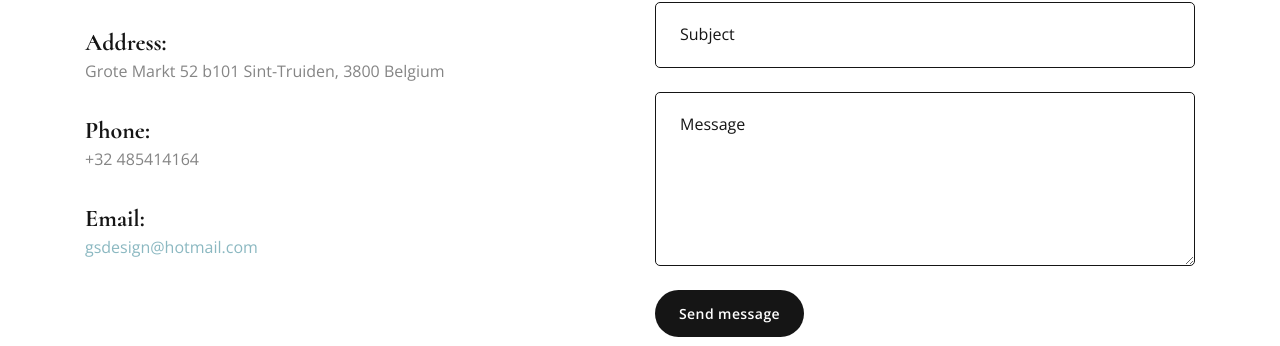
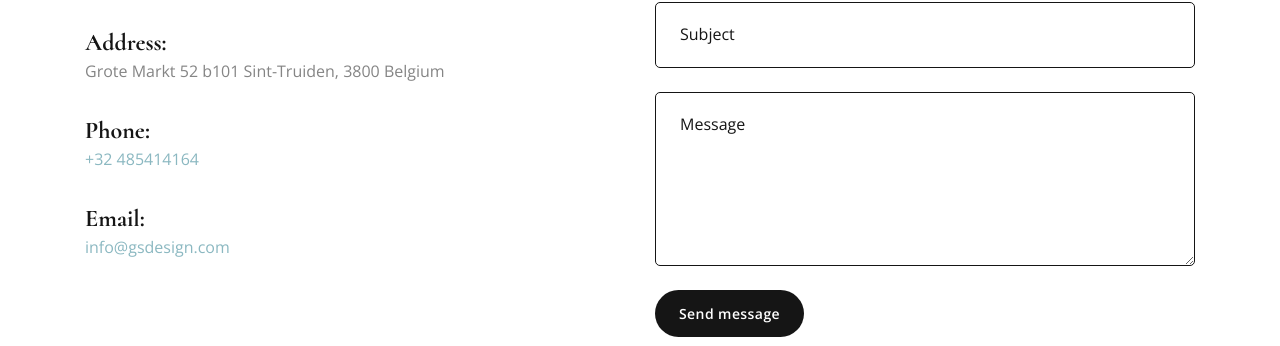
Before and after one commit to nyutka/gs_interior_design, a Jekyll site: the page built from contact.html, in a window 1280 px wide. Shown: the part 772-1118 px from the top of the page. Built offline with Jekyll 4.4.1, drawn with Linux system fonts in a browser that asks for light colours; some of the changed text lies outside the part shown.

Commit message:
About me

```diff
--- a/_includes/footer.html
+++ b/_includes/footer.html
@@ -26,7 +26,7 @@
 										<div class="textwidget">
 											<p>Grote Markt 52 b101
                                             <br> Sint-Truiden 3800, Belgium</p>
-											<p>+32 485414164<br> <a href="mailto:gsdesign@hotmail.com" class="__cf_email__" >gsdesign@hotmail.com</a></p>
+											<p><a href="tel:+32 485414164">+32 485414164</a><br> <a href="mailto:info@gsdesign.com" class="__cf_email__" >info@gsdesign.com</a></p>
 										</div>
 									</div>
 								</div>
--- a/_includes/header.html
+++ b/_includes/header.html
@@ -5,7 +5,7 @@
 			<div class="modal-menu-container">
 				<div class="exit-mobile"> <span class="icon-bar1"></span> <span class="icon-bar2"></span></div>
 				<ul class="menu-mobile">
-					<li class="menu-item  {% if page.url == '/' %} current-menu-item{% endif %}"><a href="{{ "/"   | relative_url }}">Home</a></li>
+					<li class="menu-item  {% if page.url == '/' %} current-menu-item{% endif %}"><a href={{ "/"   | relative_url }}>Home</a></li>
 					<li class="menu-item  {% if page.url == '/projects.html' %} current-menu-item{% endif %}"><a href={{ "/projects.html" | relative_url }}>Projects</a></li>
 					<li class="menu-item  {% if page.url == '/about.html' %} current-menu-item{% endif %}"><a href={{ "/about.html"  | relative_url }}>About</a></li>
 					<li class="menu-item  {% if page.url == '/contact.html' %} current-menu-item{% endif %}"><a href={{ "/contact.html"  | relative_url }}>Contact</a></li>
@@ -13,9 +13,9 @@
 			</div>
 			<div class="menu-contact">
 				<ul>
-					<li><i class="fa fa-map-marker"></i><span>40 Park Ave, Brooklyn, New York</span></li>
-					<li><i class="fa fa-mobile"></i><span>1-800-111-2222</span></li>
-					<li><i class="fa fa-envelope-o"></i><span><a href="https://matchthemes.com/cdn-cgi/l/email-protection" class="__cf_email__" data-cfemail="076468697366647347627f666a776b622964686a">[email&#160;protected]</a></span></li>
+					<li><i class="fa fa-map-marker"></i><span>Grote Markt 52 b101 Sint-Truiden, 3800 Belgium</span></li>
+					<li><i class="fa fa-mobile"></i><span><a href="tel:+32 485414164">+32 485414164</a></span></li>
+					<li><i class="fa fa-envelope-o"></i><span><a href="mailto:info@gsdesign.com" class="__cf_email__" ">info@gsdesign.com</a></span></li>
 				</ul>
 				<ul class="social-media">
 					<li><a class="social-facebook" href="top-header-2.html#" target="_blank"><i class="fab fa-facebook-f"></i></a></li>
--- a/about.html
+++ b/about.html
@@ -20,8 +20,8 @@
 							<img class="img-fluid" src="images/team/team-1.jpg" alt="">
 						</div>
 						<div class="col-lg-6 aligncm">
-							<h2 class="section-title margin-b32">Hi, I'm Sonchita Ponchita</h2>
-								<p>Veri ubique cu eam, vero dicta ridens ei quo, ex putent menandri accommodare sed. Suscipit lobortis prodesset ut eam. Sale dicta dolore pri et, an aliquam albucius volutpat est. Te vis veniam detracto, tollit alterum graecis his ut. Essent perfecto vel et, cu est tantas putent. Maiorum democritum sed ea, zril alterum at eum, ex alii graece sapientem vis.	</p>
+							<h2 class="section-title margin-b32">Hi, I'm Sona Grigoryan</h2>
+								<p>I am an interior designer located in Brussels. Designing and putting beautiful things together has been my passion since very young age. Bringing joy to people's life with creating art is the main purpose of GSdesign studio.</p>
 								<ul class="social-media margin-t32">
 									<li><a class="social-facebook" href="/" target="_blank"><i class="fab fa-facebook-f"></i></a></li>
 									<li><a class="social-instagram" href="https://www.instagram.com/gs._design/" target="_blank"><i class="fab fa-instagram"></i></a></li>
--- a/contact.html
+++ b/contact.html
@@ -24,9 +24,9 @@
 								<h5>Address:</h5>
 								<p>Grote Markt 52 b101 Sint-Truiden, 3800 Belgium</p>
 								<h5>Phone:</h5>
-								<p>+32 485414164</p>
+								<p><a href="tel:+32485414164">+32 485414164</a></p>
 								<h5>Email:</h5>
-								<p><a href="mailto:gsdesign@hotmail.com" class="__cf_email__">gsdesign@hotmail.com</a></p></p>
+								<p><a href="mailto:info@gsdesign.com" class="__cf_email__">info@gsdesign.com</a></p></p>
 							</div>
 						</div>
 						<!-- /col-lg-6 -->
--- a/css/style.css
+++ b/css/style.css
@@ -1304,7 +1304,9 @@
 .eapps-instagram-feed-title {
 	padding: 15px 10px !important;
 }
-.eapps-widget-toolbar + a {
+.eapps-widget-toolbar + a,
+.eapps-instagram-feed-container + a,
+#eapps-instagram-feed-1 > a {
 	display: none !important;
 	opacity: 0 !important;
 	visibility: 0 !important;
@@ -2821,7 +2823,7 @@
 */
 
 footer {
-	margin-top: -45px;
+	margin-top: -56px;
 	padding: 0 0 20px 0;
 	background: #151515;
 }
```
Also changed, not shown: other parts of _includes/footer.html (+1 -1 lines).
